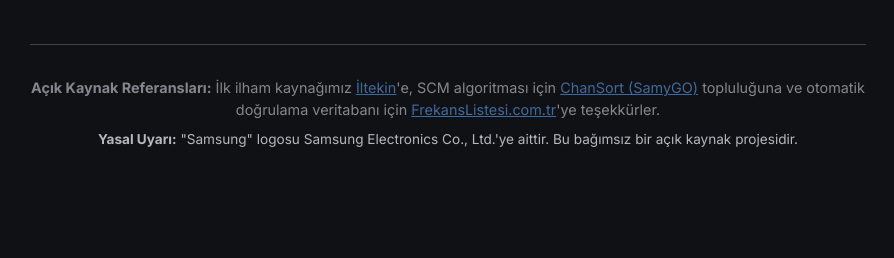
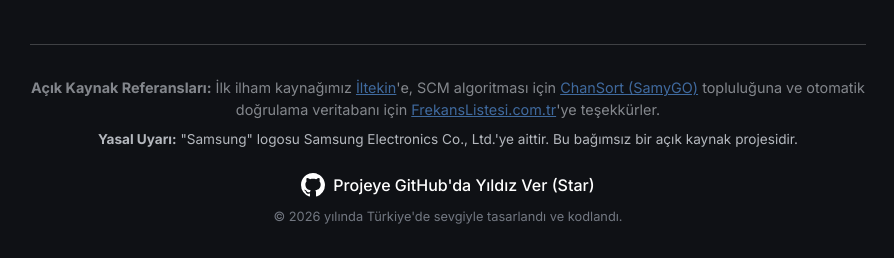
Before and after one commit to tarihcituranx/TVChanneleditor, a Flask app: page / in a window 1280 px wide. Shown: the part 589-847 px from the top of the page, without its empty margins (192-1086 px from the left). Before the commit the page ends 736 px from the top, so only its background shows below. Run offline with Flask 3, Linux system fonts and the light colour scheme.

Commit message:
Add GitHub logo and copyright text

```diff
--- a/templates/base.html
+++ b/templates/base.html
@@ -45,6 +45,18 @@
             </p>
             <p style="font-size: 0.85rem; color: #d1d5db; opacity: 0.85;">
                 <strong>Yasal Uyarı:</strong> "Samsung" logosu Samsung Electronics Co., Ltd.'ye aittir. Bu bağımsız bir açık kaynak projesidir.
+            </p>
+
+            <div style="margin-top: 1.5rem; display: flex; justify-content: center; align-items: center; gap: 10px;">
+                <a href="https://github.com/tarihcituranx/TVChanneleditor" target="_blank" style="color: white; text-decoration: none; display: flex; align-items: center; gap: 8px; font-weight: 500; transition: color 0.2s;" onmouseover="this.style.color='#60a5fa'" onmouseout="this.style.color='white'">
+                    <svg height="24" viewBox="0 0 16 16" width="24" fill="currentColor">
+                        <path d="M8 0c4.42 0 8 3.58 8 8a8.013 8.013 0 0 1-5.45 7.59c-.4.08-.55-.17-.55-.38 0-.27.01-1.13.01-2.2 0-.75-.25-1.23-.54-1.48 1.78-.2 3.65-.88 3.65-3.95 0-.88-.31-1.59-.82-2.15.08-.2.36-1.02-.08-2.12 0 0-.67-.22-2.2.82-.64-.18-1.32-.27-2-.27-.68 0-1.36.09-2 .27-1.53-1.03-2.2-.82-2.2-.82-.44 1.1-.16 1.92-.08 2.12-.51.56-.82 1.28-.82 2.15 0 3.06 1.86 3.75 3.64 3.95-.23.2-.44.55-.51 1.07-.46.21-1.61.55-2.33-.66-.15-.24-.6-.83-1.23-.82-.67.01-.27.38.01.53.34.19.73.9.82 1.13.16.45.68 1.31 2.69.94 0 .67.01 1.3.01 1.49 0 .21-.15.45-.55.38A7.995 7.995 0 0 1 0 8c0-4.42 3.58-8 8-8Z"></path>
+                    </svg>
+                    Projeye GitHub'da Yıldız Ver (Star)
+                </a>
+            </div>
+            <p style="font-size: 0.8rem; color: #9ca3af; margin-top: 10px; opacity: 0.7;">
+                &copy; 2026 yılında Türkiye'de sevgiyle tasarlandı ve kodlandı.
             </p>
         </footer>
     </div>
```
Also changed, not shown: templates/base_en.html (+12 -0 lines).
